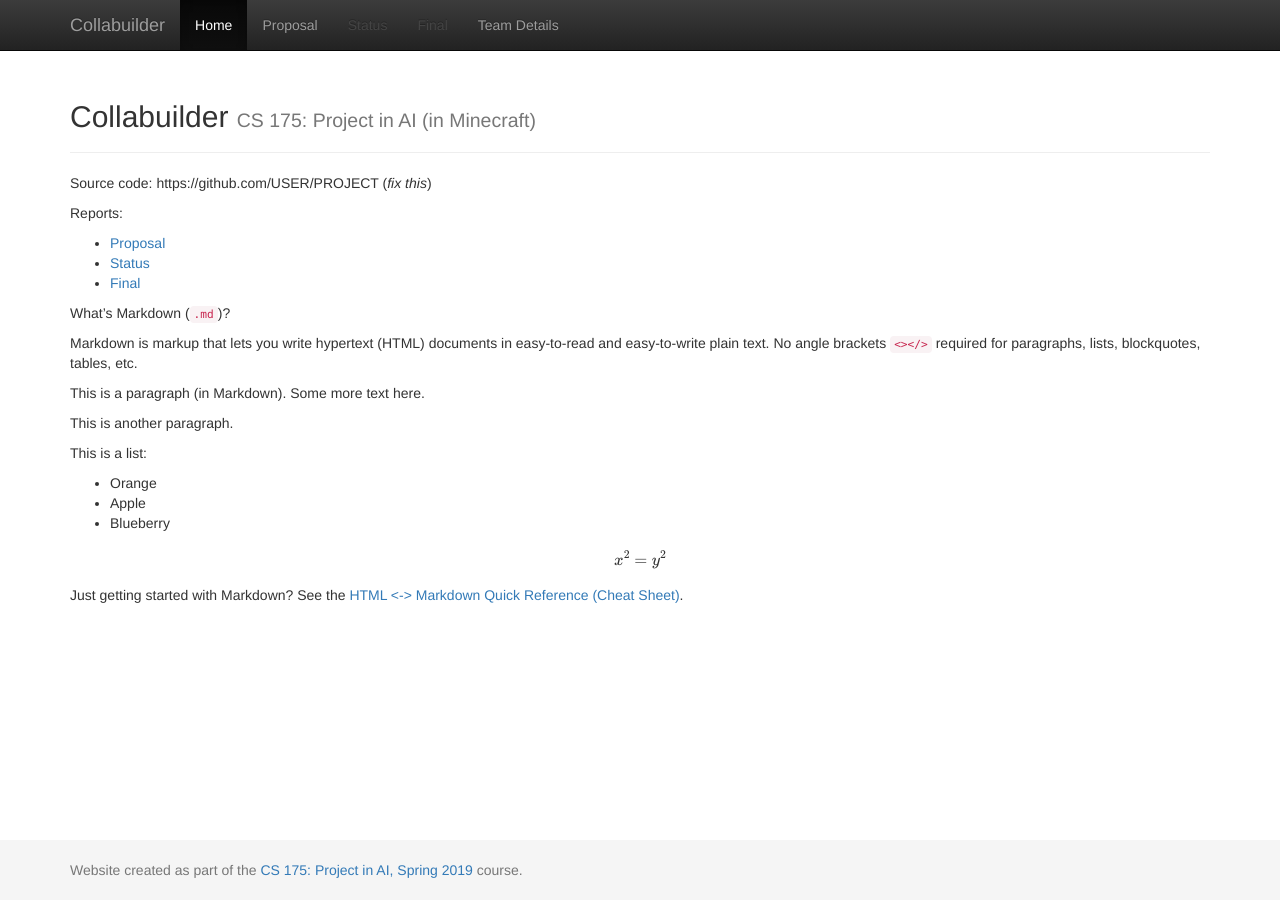
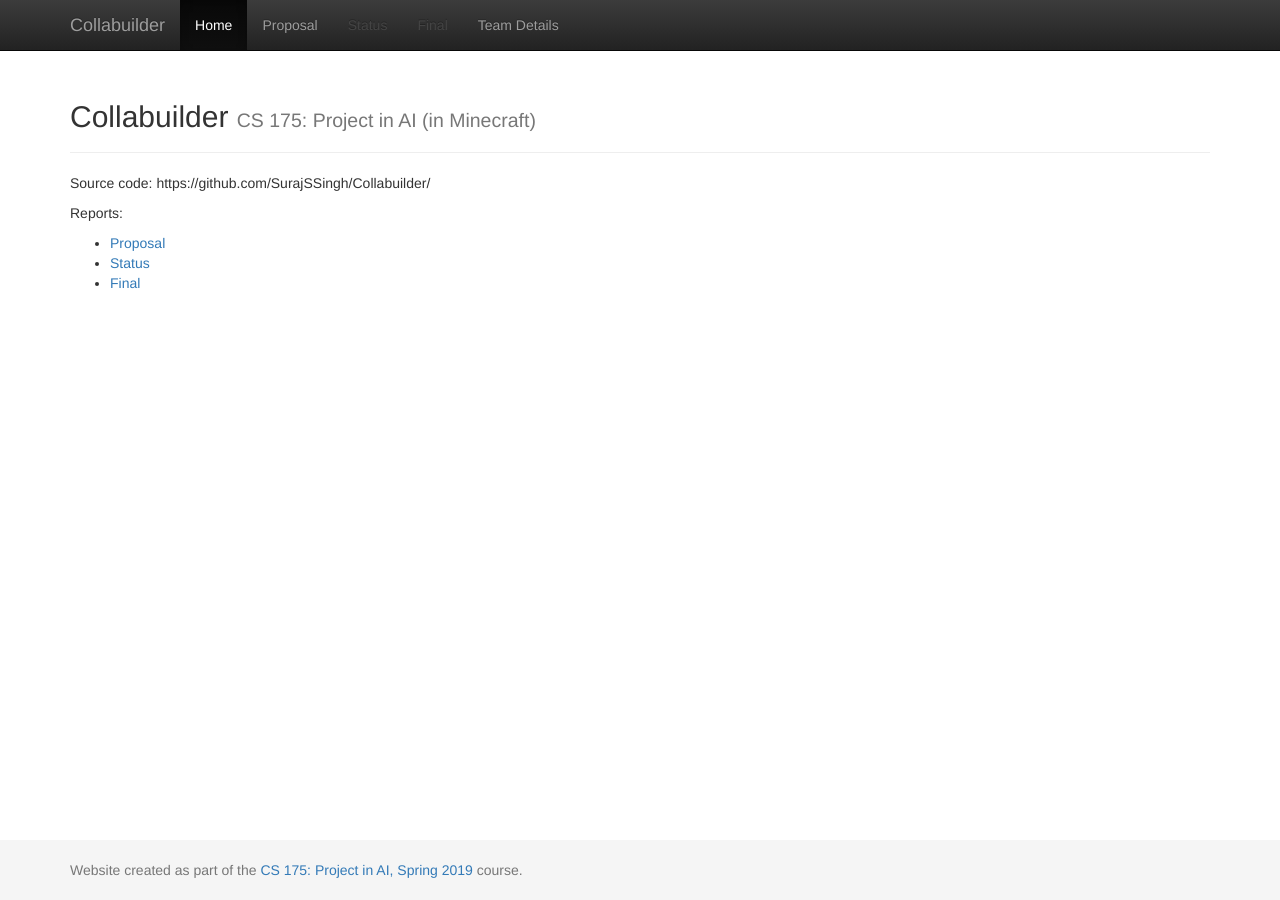
Before and after one commit to SurajSSingh/Collabuilder, a Jekyll site: the page built from docs/index.md, in a window 1280 px wide. Built offline with Jekyll 4.4.1, drawn with Linux system fonts in a browser that asks for light colours; formulas are drawn with MathJax 3.

Commit message:
Removed default instructions, now to add more cool stuff and spruce it up!

```diff
--- a/docs/index.md
+++ b/docs/index.md
@@ -3,38 +3,10 @@
 title:  Home
 ---
 
-Source code: https://github.com/USER/PROJECT (_fix this_)
+Source code: https://github.com/SurajSSingh/Collabuilder/
 
 Reports:
 
 - [Proposal](proposal.html)
 - [Status](status.html)
 - [Final](final.html)
-
-What's Markdown (`.md`)?
-
-Markdown is markup that lets you write hypertext (HTML) documents
-in easy-to-read and easy-to-write plain text.
-No angle brackets `<></>` required for
-paragraphs, lists, blockquotes, tables, etc.
-
-
-This is a paragraph (in Markdown). Some more
-text here.
-
-This is another paragraph.
-
-This is a list:
-
-- Orange
-- Apple
-- Blueberry
-
-$$x^2 = y^2$$
-
-
-Just getting started with Markdown?
-See the [HTML <-> Markdown Quick Reference (Cheat Sheet)][quickref].
-
-
-[quickref]: https://github.com/mundimark/quickrefs/blob/master/HTML.md
```
